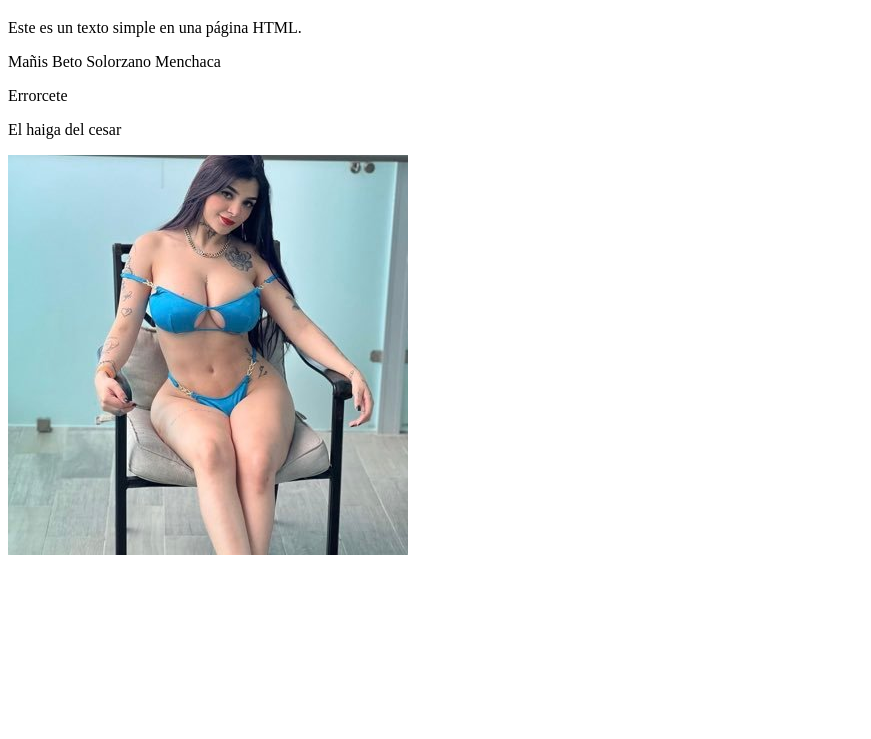
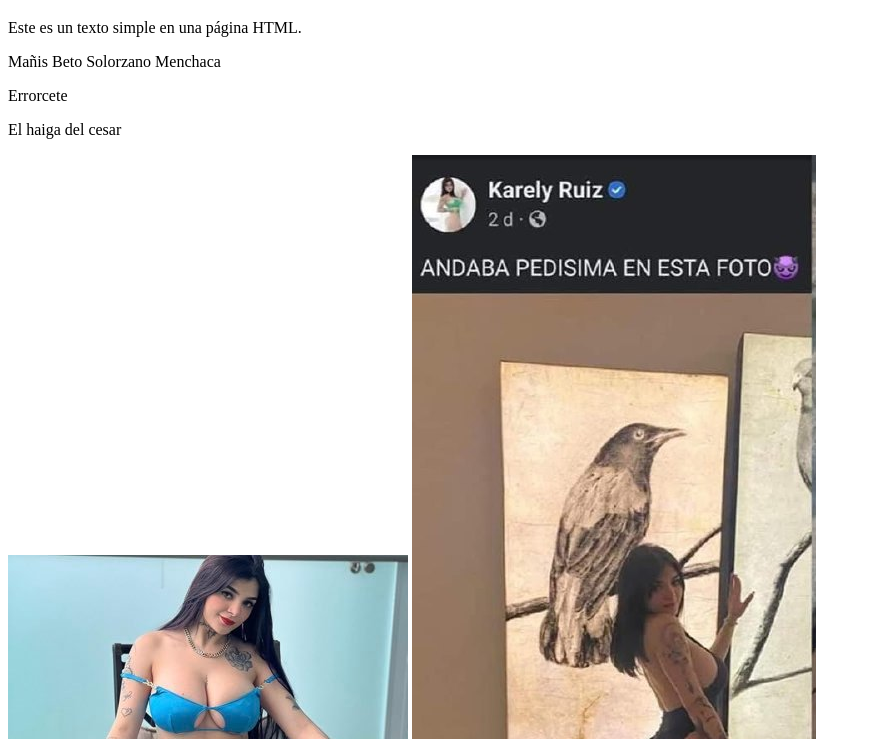
Before and after one commit to Efren981/repositorioPrueba, a plain HTML site: page index.html in a window 1280 px wide. Shown: the part 61-800 px from the top of the page, without its empty margins (0-871 px from the left). Drawn offline with Linux system fonts and the light colour scheme.

Commit message:
Nuva act

```diff
--- a/index.html
+++ b/index.html
@@ -12,5 +12,6 @@
     <p>Errorcete</p>
     <p>El haiga del cesar</p>
     <img src="public/k.jpg" alt="MEjores practicas SA de CV">
+    <img src="public/kar.jpg" alt="MEjores practicas SA de CV">
 </body>
 </html>
```
Also changed, not shown: public/kar.jpg (added).
